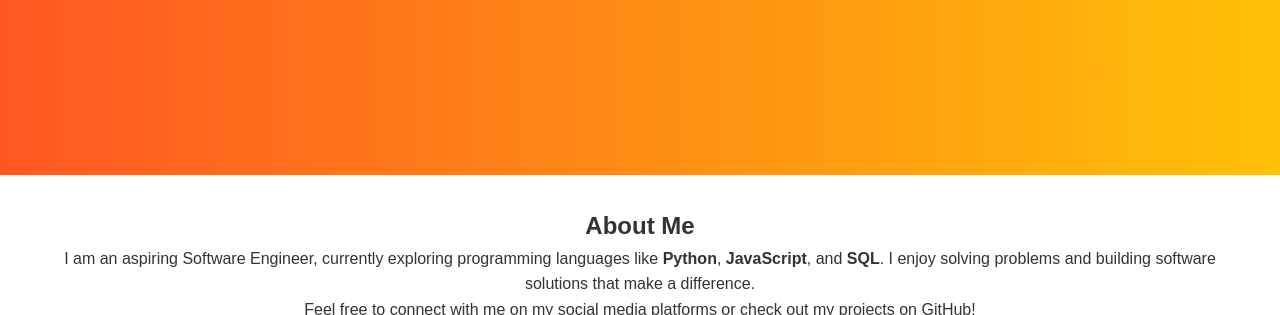
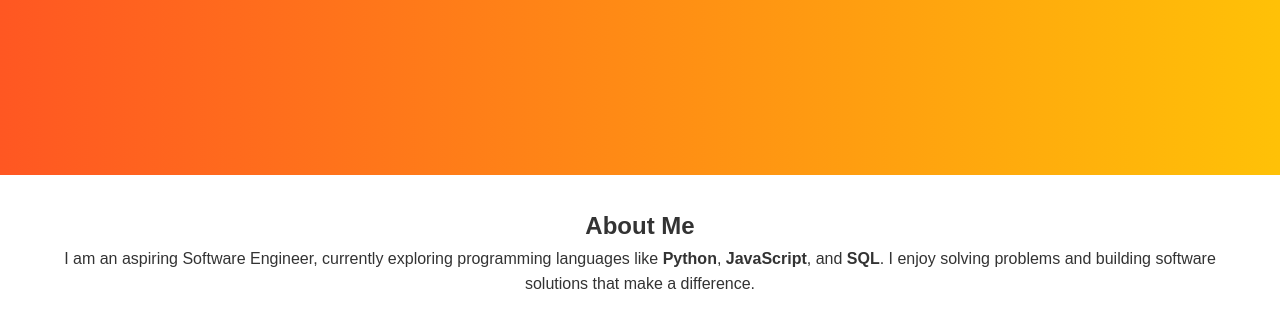
Before and after one commit to RobbyDarmawann/Website-Personal, a plain HTML site: page index.html in a window 1280 px wide. Shown: the part 695-1010 px from the top of the page. Drawn offline with Linux system fonts and the light colour scheme.

Commit message:
first commit

```diff
--- a/index.html
+++ b/index.html
@@ -33,10 +33,6 @@
         <strong>Python</strong>, <strong>JavaScript</strong>, and
         <strong>SQL</strong>. I enjoy solving problems and building software
         solutions that make a difference.
-      </p>
-      <p>
-        Feel free to connect with me on my social media platforms or check out
-        my projects on GitHub!
       </p>
       <div class="social-links">
         <a
```
